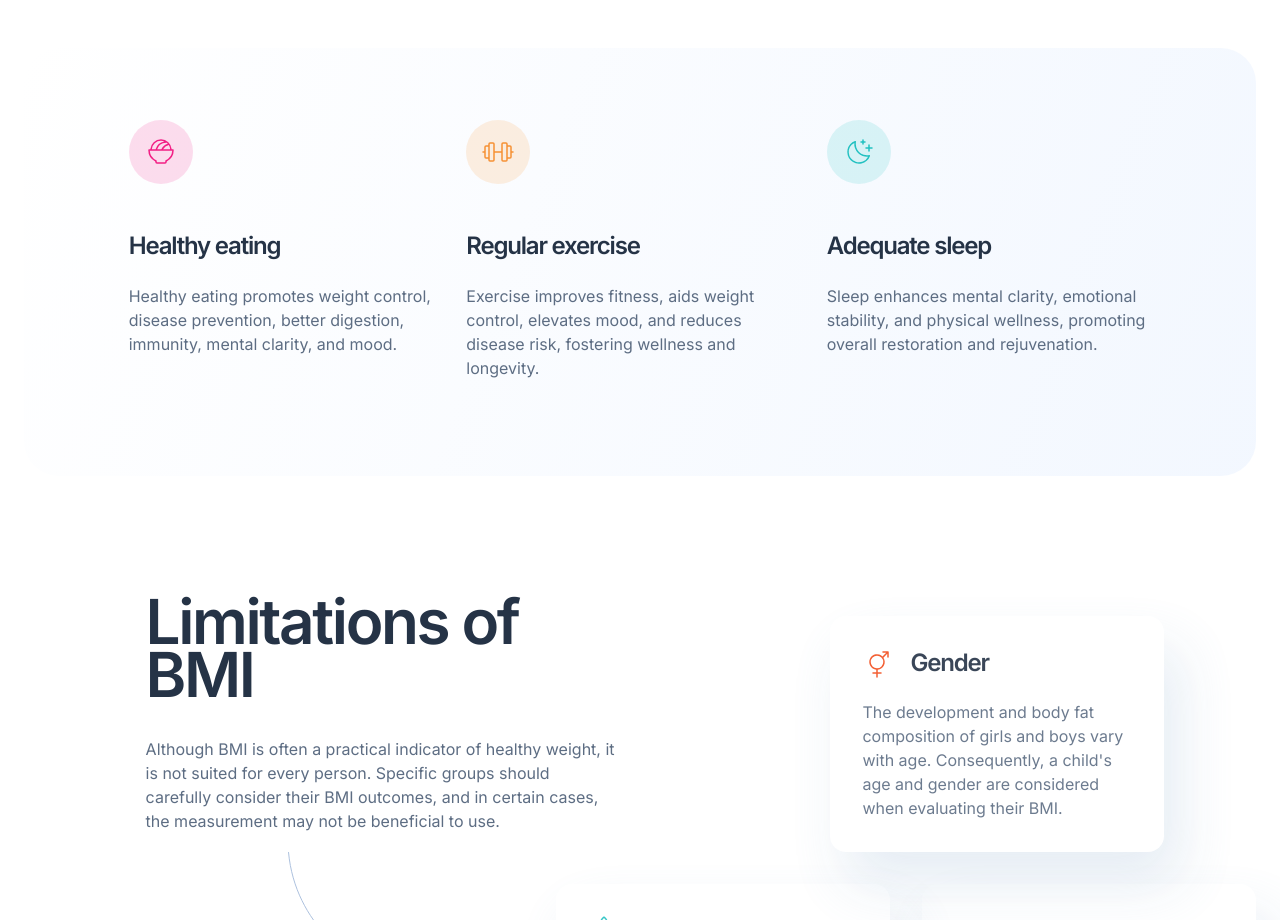
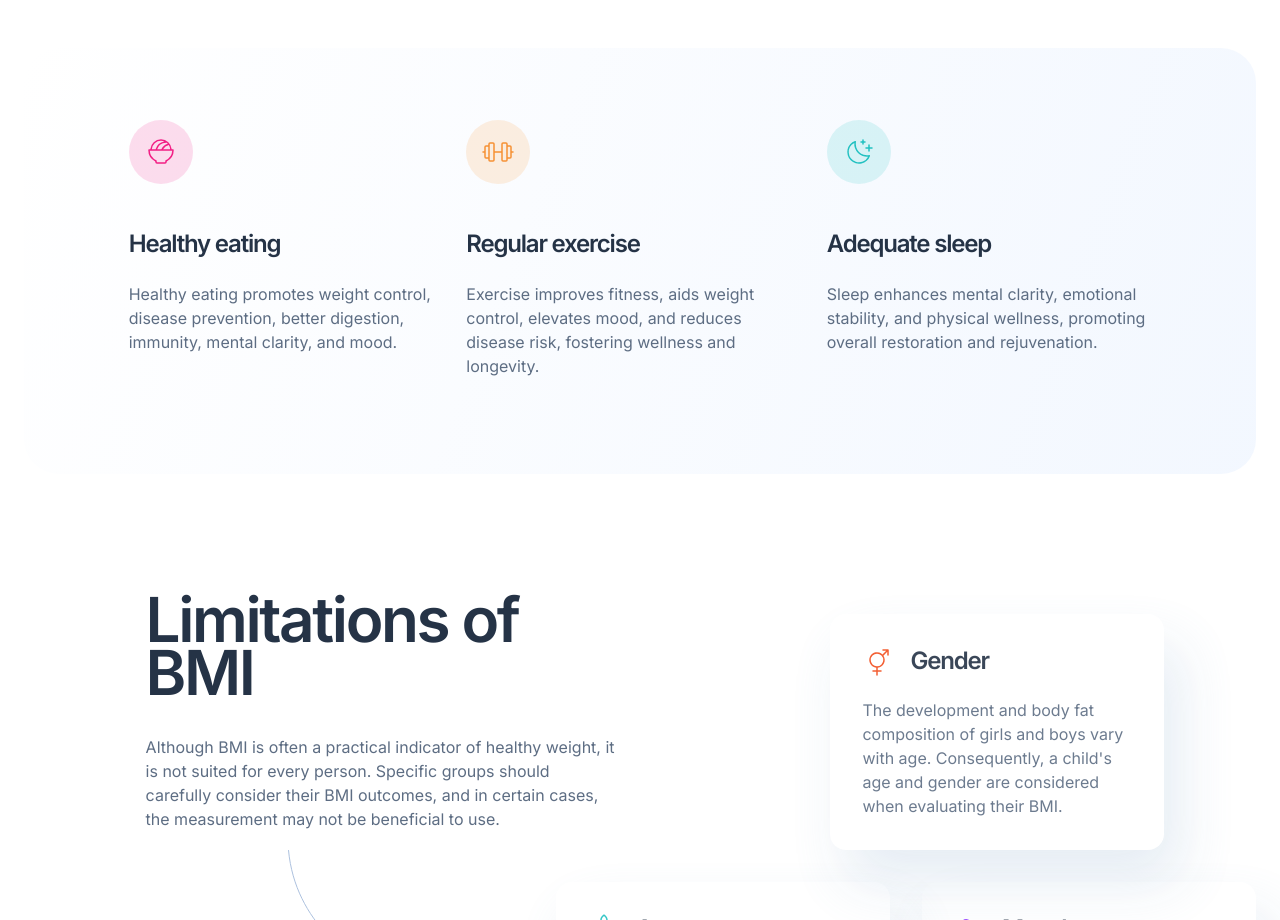
Before and after one commit to TurbooGhost/BMI-Calculator, a website: page index.html in a window 1280 px wide. Shown: the part 1300-2220 px from the top of the page. Drawn offline with Linux system fonts and the light colour scheme.

Commit message:
Icons position fixed

```diff
--- a/assets/scss/layout/_header.scss
+++ b/assets/scss/layout/_header.scss
@@ -458,7 +458,7 @@ input[type="text"]:focus {
             display: grid;
             align-items: center;
             column-gap: 4rem;
-            grid-template-columns: 1fr auto;
+            // grid-template-columns: 1fr auto;
         }
 
         @include minScreenSize($bp-laptop) {
@@ -468,29 +468,27 @@ input[type="text"]:focus {
         }
     }
 
-    &__item:nth-of-type(1)::before {
-        content: url(/assets/images/icon-eating.svg);
-        grid-row: 1 / span 2;
-    }
+    //     &__item:nth-of-type(1)::before {
+    //         content: url(/assets/images/icon-eating.svg);
+    //         grid-row: 1 / span 2;
+    //     }
 
-    &__item:nth-of-type(2)::before {
-        content: url(/assets/images/icon-exercise.svg);
-        grid-row: 1 / span 2;
-    }
+    //     &__item:nth-of-type(2)::before {
+    //         content: url(/assets/images/icon-exercise.svg);
+    //         grid-row: 1 / span 2;
+    //     }
 
-    &__item:nth-of-type(3)::before {
-        content: url(/assets/images/icon-sleep.svg);
-        grid-row: 1 / span 2;
-    }
+    //     &__item:nth-of-type(3)::before {
+    //         content: url(/assets/images/icon-sleep.svg);
+    //         grid-row: 1 / span 2;
+    //     }
 }
 
 .limitation-section {
     padding-bottom: 9.6rem;
 
     opacity: 0;
-    transition:
-        opacity 1.5s ease-out,
-        transform 2s ease-out;
+    transition: opacity 1.5s ease-out, transform 2s ease-out;
     transition-delay: 0.5s;
 
     &.active {
@@ -511,9 +509,7 @@ input[type="text"]:focus {
         text-align: center;
         margin-bottom: 5.6rem;
 
-        transition:
-            opacity 1.5s ease-out,
-            transform 1s ease-out;
+        transition: opacity 1.5s ease-out, transform 1s ease-out;
         transition-delay: 0.5s;
 
         &.active {
@@ -560,9 +556,7 @@ input[type="text"]:focus {
         display: grid;
         gap: 1.6rem;
 
-        transition:
-            opacity 2s ease-out,
-            transform 2s ease-out;
+        transition: opacity 2s ease-out, transform 2s ease-out;
         transition-delay: 0.5s;
 
         &.active {
@@ -592,14 +586,10 @@ input[type="text"]:focus {
     box-shadow: 16px 32px 56px 0px $color-shadow-blue;
 
     opacity: 0.9;
-    transition:
-        opacity 0.5s ease-out,
-        transform 0.5s ease-out;
+    transition: opacity 0.5s ease-out, transform 0.5s ease-out;
     transform: translateY(20px);
 
-    transition:
-        opacity 1.5s ease-out,
-        transform 1s ease-out;
+    transition: opacity 1.5s ease-out, transform 1s ease-out;
     transition-delay: 0.5s;
 
     &.active {
--- a/index.html
+++ b/index.html
@@ -1,4 +1,4 @@
-<!doctype html>
+<!DOCTYPE html>
 <html lang="en">
     <head>
         <meta charset="UTF-8" />
@@ -170,7 +170,7 @@
             <section class="suggestion-section">
                 <ul class="suggestion-list">
                     <li class="suggestion-list__item healthy-eating">
-                        <!-- <img src="assets/images/icon-eating.svg" alt="eating" /> -->
+                        <img src="assets/images/icon-eating.svg" alt="eating bowl" />
                         <h3>Healthy eating</h3>
                         <p>
                             Healthy eating promotes weight control, disease prevention, better digestion, immunity,
@@ -178,7 +178,7 @@
                         </p>
                     </li>
                     <li class="suggestion-list__item regular-exercise">
-                        <!-- <img src="assets/images/icon-exercise.svg" alt="exercise" /> -->
+                        <img src="assets/images/icon-exercise.svg" alt="exercise dumbbell" />
                         <h3>Regular exercise</h3>
                         <p>
                             Exercise improves fitness, aids weight control, elevates mood, and reduces disease risk,
@@ -186,7 +186,7 @@
                         </p>
                     </li>
                     <li class="suggestion-list__item adequate-sleep">
-                        <!-- <img src="assets/images/icon-sleep.svg" alt="sleep" /> -->
+                        <img src="assets/images/icon-sleep.svg" alt="sleep" />
                         <h3>Adequate sleep</h3>
                         <p>
                             Sleep enhances mental clarity, emotional stability, and physical wellness, promoting overall
```
Also changed, not shown: package.json (+2 -5 lines), assets/css/style.css, assets/script/script.ts (added), 2 other files.
